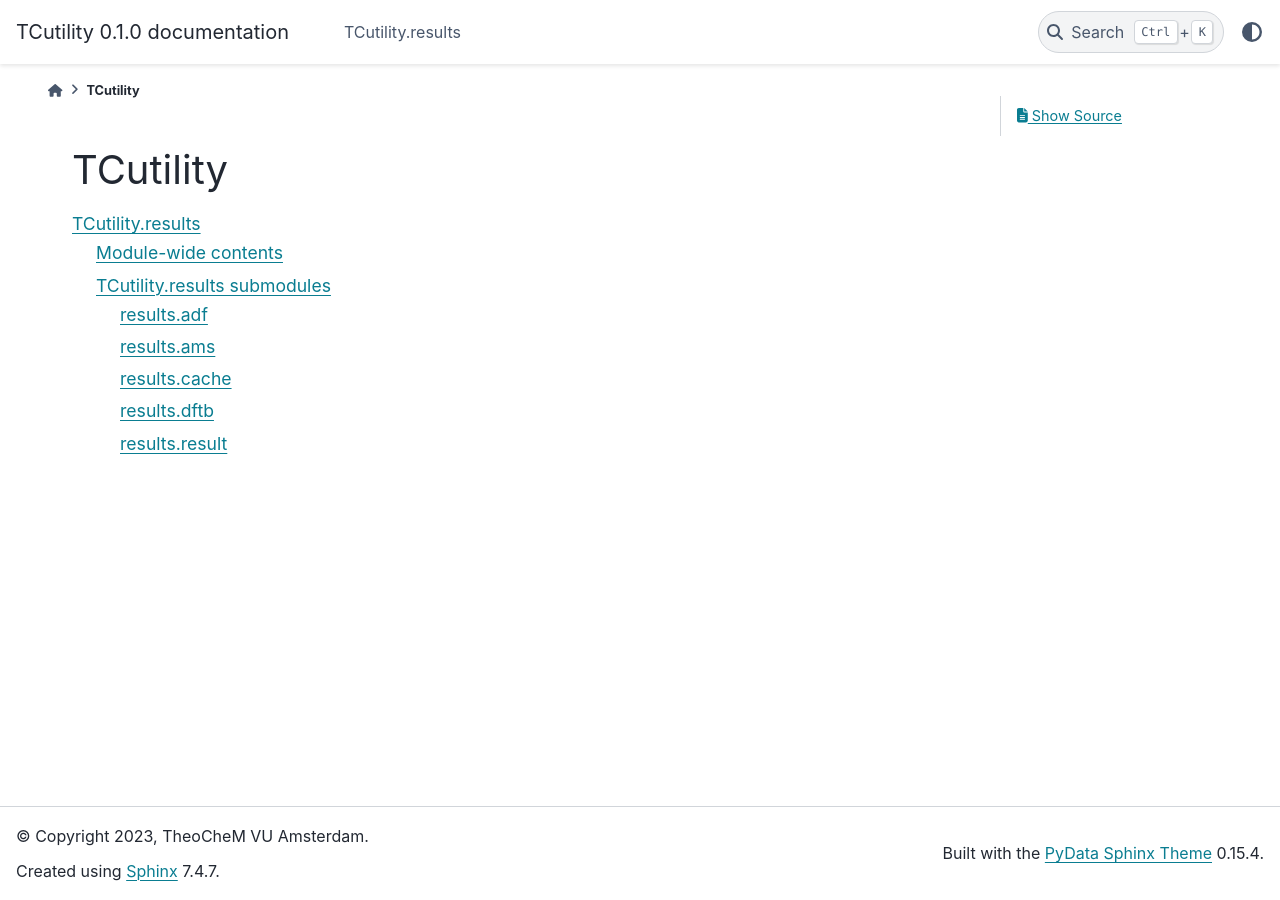
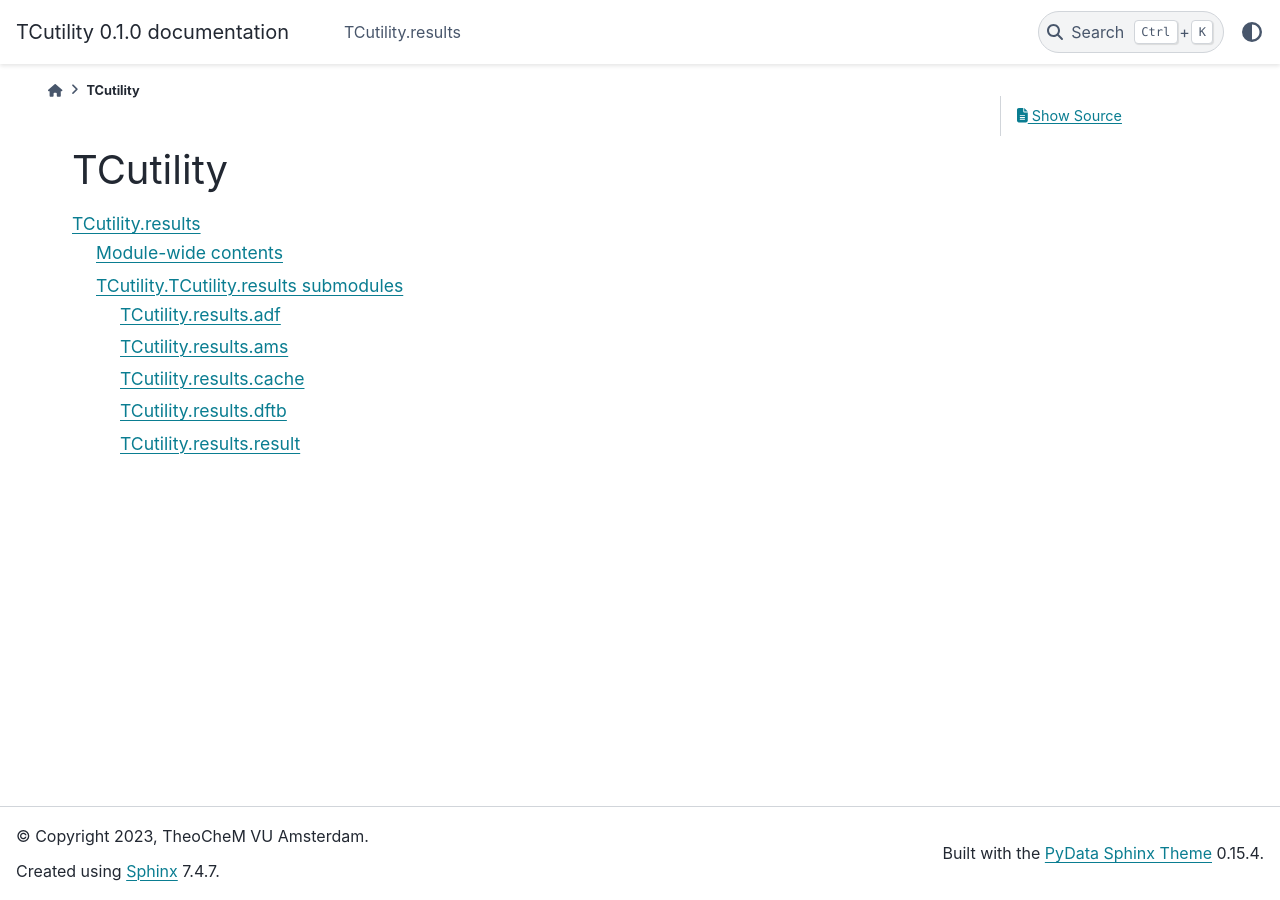
Before and after one commit to TheoChem-VU/TCutility, a Sphinx documentation site: the page built from docs/modules.rst, in a window 1280 px wide. Built offline with Sphinx 7.4.7 and the PyData theme 0.15.4, drawn with Linux system fonts in a browser that asks for light colours.

Commit message:
Update results.rst

```diff
--- a/docs/results.rst
+++ b/docs/results.rst
@@ -10,11 +10,11 @@ Module-wide contents
    :show-inheritance:
 
 
-TCutility.results submodules
+TCutility.TCutility.results submodules
 ++++++++++++++++++++++++++++
 
 
-results.adf
+TCutility.results.adf
 -----------
 
 .. automodule:: results.adf
@@ -22,7 +22,7 @@ results.adf
    :undoc-members:
    :show-inheritance:
 
-results.ams
+TCutility.results.ams
 -----------
 
 .. automodule:: results.ams
@@ -30,7 +30,7 @@ results.ams
    :undoc-members:
    :show-inheritance:
 
-results.cache
+TCutility.results.cache
 -------------
 
 .. automodule:: results.cache
@@ -38,7 +38,7 @@ results.cache
    :undoc-members:
    :show-inheritance:
 
-results.dftb
+TCutility.results.dftb
 ------------
 
 .. automodule:: results.dftb
@@ -46,7 +46,7 @@ results.dftb
    :undoc-members:
    :show-inheritance:
 
-results.result
+TCutility.results.result
 --------------
 
 .. automodule:: results.result
```
